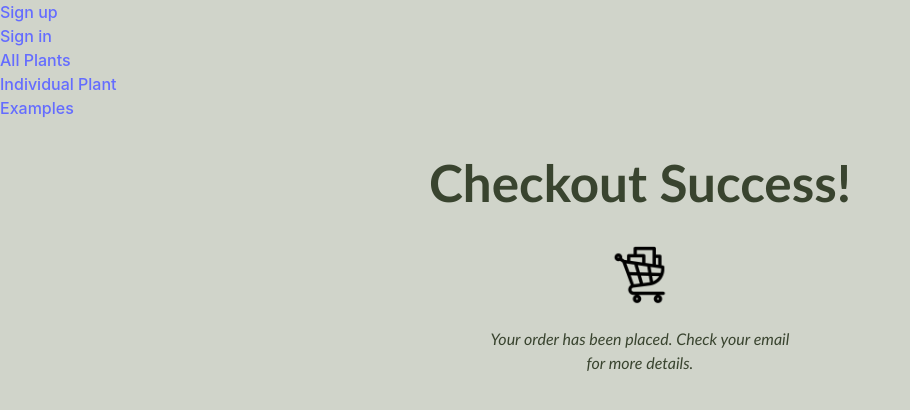
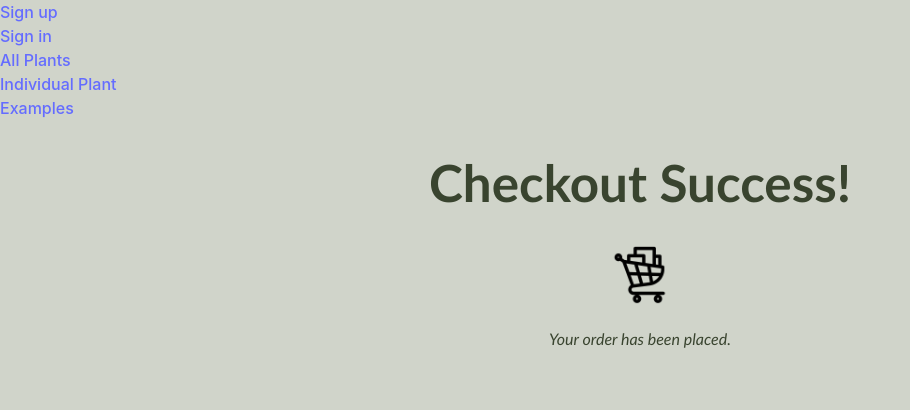
Before and after one commit to RageItalic/tinyseeds, a React (Vite) app in the folder frontend/: page /checkout/success in a window 1280 px wide. Shown: the top 410 px of the page, without its empty margins (0-910 px from the left). Built offline with nearby package versions, Linux system fonts and the light colour scheme; no server answers.

Commit message:
finished success page for checkout

```diff
--- a/frontend/src/pages/CheckoutSuccess.jsx
+++ b/frontend/src/pages/CheckoutSuccess.jsx
@@ -16,7 +16,7 @@ const CheckoutSuccess = () => {
                     <img src="/src/assets/checkoutCart.png" alt="checkout" />
                 </div>
                 <div className={styles.p_container}>
-                    <p>Your order has been placed. Check your email for more details.</p>
+                    <p>Your order has been placed.</p>
                 </div>
             </div>
         </div>
```
